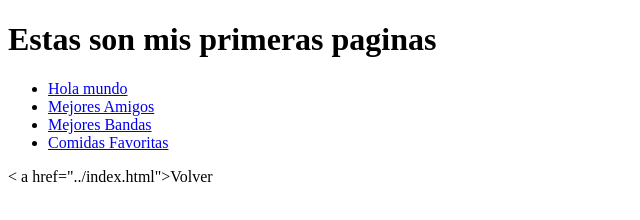
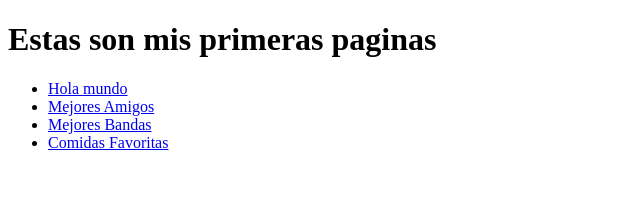
Before and after one commit to elpapu123/mejores-bandas, a plain HTML site: page index.html in a window 1280 px wide. Shown: the whole page, without its empty margins (0-640 px from the left). Drawn offline with Linux system fonts and the light colour scheme.

Commit message:
Update index.html

```diff
--- a/index.html
+++ b/index.html
@@ -19,6 +19,5 @@
 				<a href="Paginas/comidas favoritas.html">Comidas Favoritas</a>
 			</li>
 		</ul>
-<p>< a href="../index.html">Volver</a></p>
 	</body>
 </html>
```
